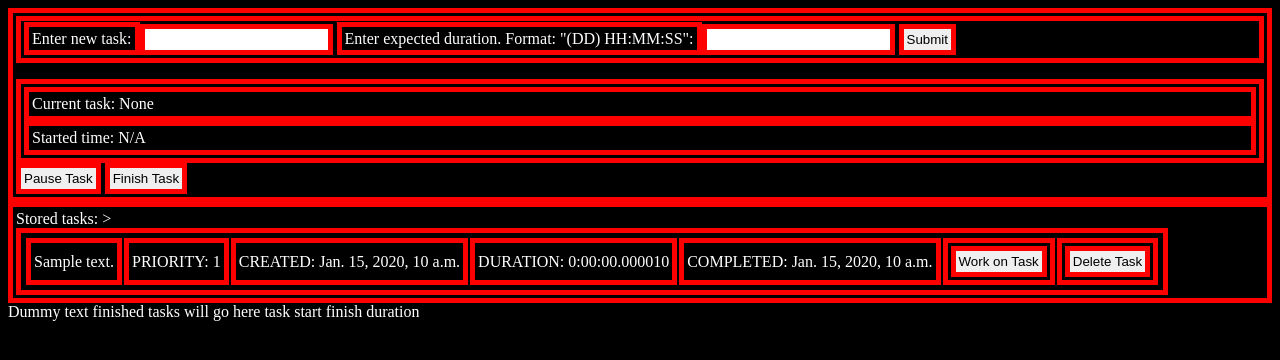
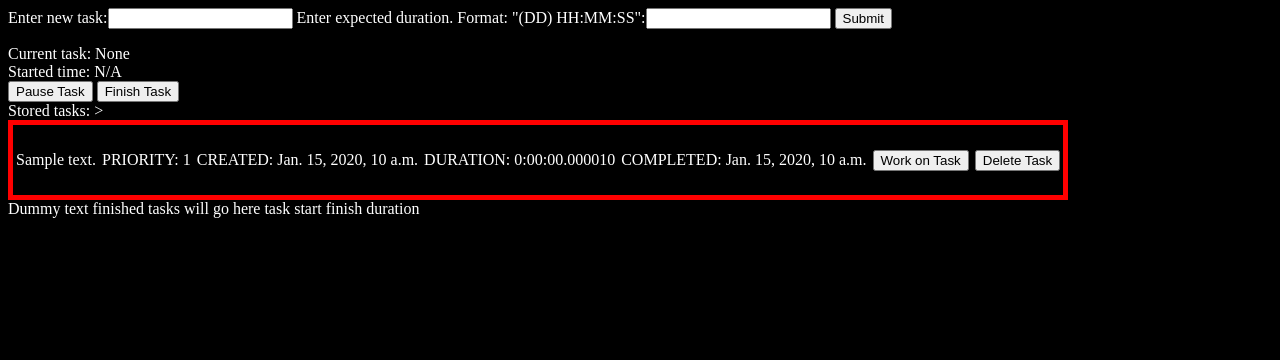
Before and after one commit to sferrazzaf/Taskmaster, a Django app: page /todolist/ in a window 1280 px wide. Shown: the top 360 px of the page. Run offline with Django 3.2, Linux system fonts and the light colour scheme; tables that the repository leaves empty hold one stand-in row (values such as "Sample post"); some libraries are stand-ins or nearby versions.

Commit message:
Made some changes to styling
Enabled placeholder for the sortable plugin, removed "test" class,
and added borders around TRs.

```diff
--- a/to_do_list/static/to_do_list/to_do_list.css
+++ b/to_do_list/static/to_do_list/to_do_list.css
@@ -3,11 +3,12 @@ body {
   color: white;
 }
 
-#test * {
-    padding: 3px;
-    border: solid;
-    border-width: 5px;
-    border-color: red;
+table {
+  border-collapse: collapse;
+}
+
+td {
+  padding: 3px;
 }
 
 #entertask {
@@ -28,6 +29,17 @@ body {
 #endbutton {
 }
 
+.sortable-placeholder {
+  height: 75px;
+}
+
 .timebox {
     width: 75px;
 }
+
+.task {
+  border: solid;
+  border-width: 5px;
+  border-color: red;
+  height: 75px;
+}
--- a/to_do_list/static/to_do_list/to_do_list.js
+++ b/to_do_list/static/to_do_list/to_do_list.js
@@ -34,7 +34,9 @@ $(document).ready(function() {
     //end csrftoken setup
 
     //include jQuery-ui's sortable widget
-    $("#tasklist").sortable()
+    $("#tasklist").sortable({
+      placeholder: "sortable-placeholder"
+    })
     .on("sortupdate", function(event, ui){
       //set taskid and movedto location
       taskid = ui.item.attr('data-id')
--- a/to_do_list/templates/to_do_list/index.html
+++ b/to_do_list/templates/to_do_list/index.html
@@ -10,7 +10,6 @@
     <title>TaskMaster 2017</title>
 </head>
     <body>
-        <div id=test>
         <div id=header>
             <form id="entertask" action="/todolist/" method="post">
                 {% csrf_token %}
@@ -46,7 +45,6 @@
                     </tbody>
             </table>
         </div>
-        </div>
 
     </body>
     <div id=finishedtasks>
```
Lines whose indentation alone changed are shown as unchanged.
